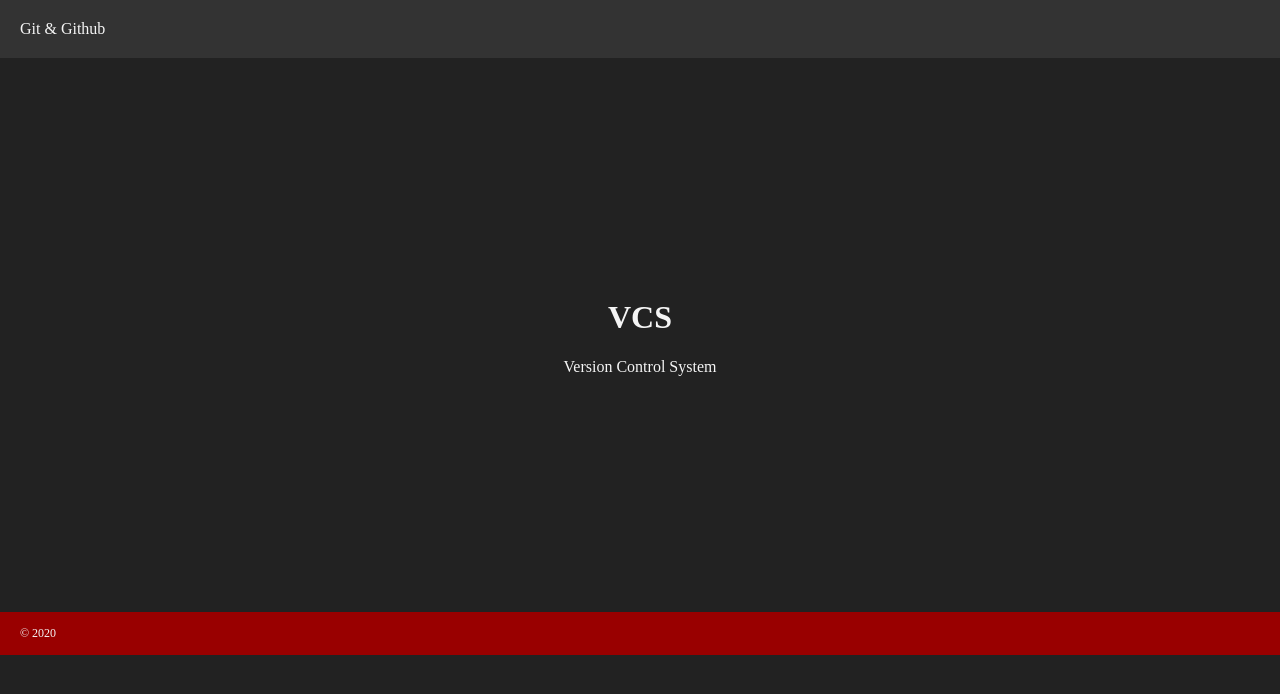
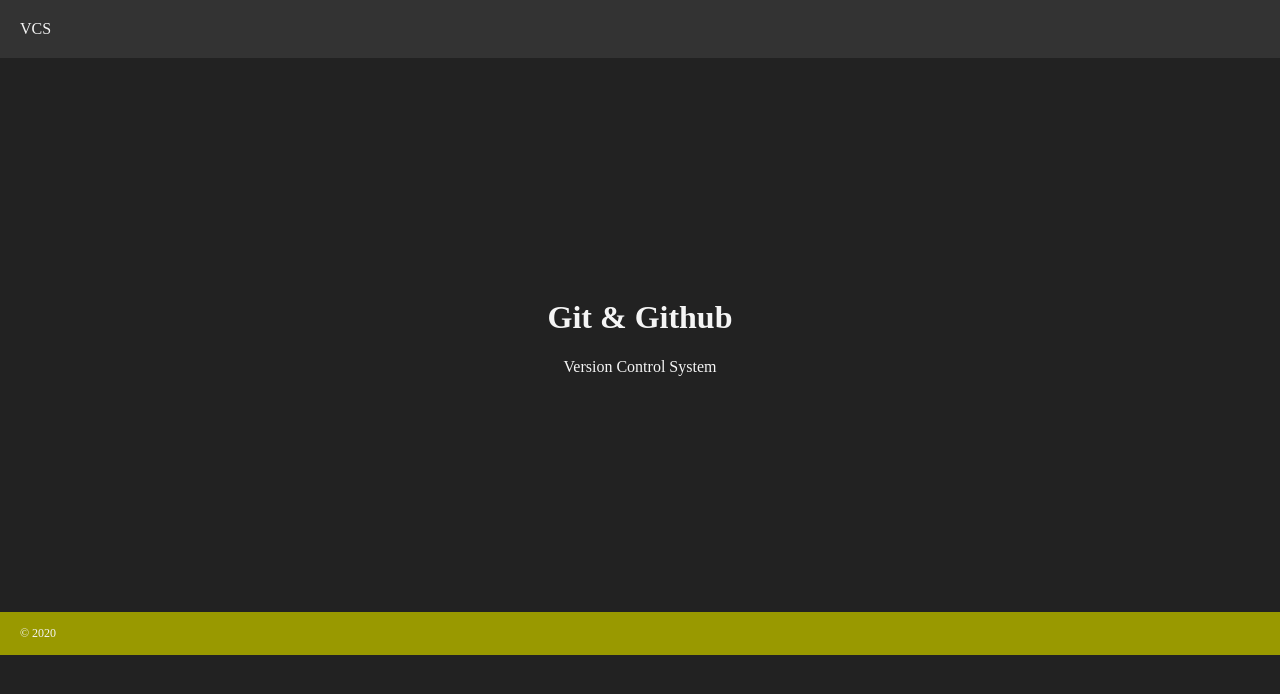
Before and after one commit to yhermie/git_tuts, a plain HTML site: page index.html in a window 1280 px wide. Shown: the top 694 px of the page. Drawn offline with Linux system fonts and the light colour scheme.

Commit message:
change footer color

```diff
--- a/index.html
+++ b/index.html
@@ -8,11 +8,11 @@
 </head>
 <body>
     <div class="header">
-        <span>Git & Github</span>
+        <span>VCS</span>
     </div>
 
     <div class="content">
-        <h1>VCS</h1>
+        <h1>Git & Github</h1>
         <p>Version Control System</p>
     </div>
     <div class="footer">
--- a/style.css
+++ b/style.css
@@ -17,7 +17,7 @@ body{
 }
 .footer{
     width: 100%;
-    background: #990000;
+    background: #999900;
     padding: 2px 20px 2px 20px;
     font-size: 12px;
 }
```
